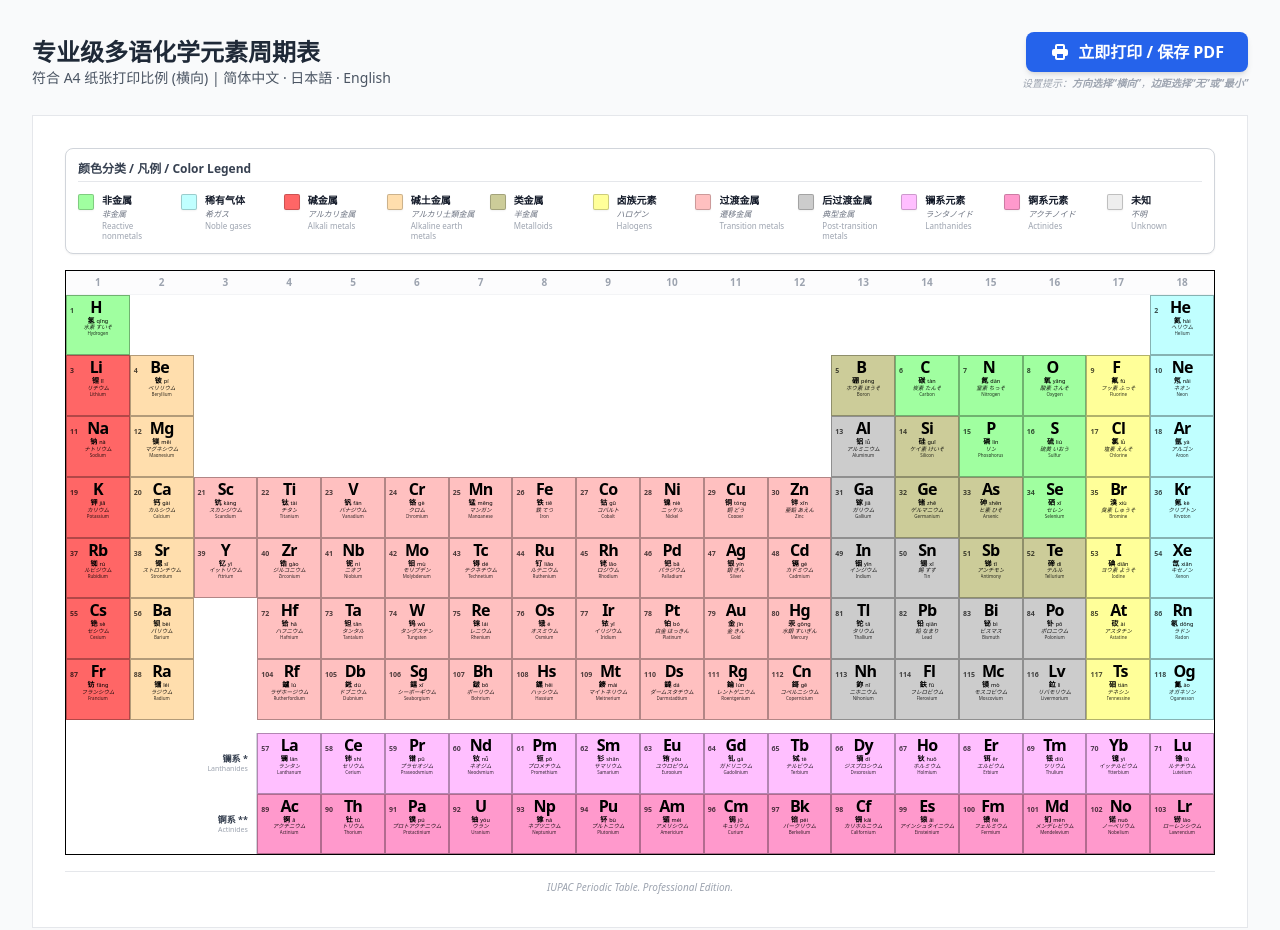
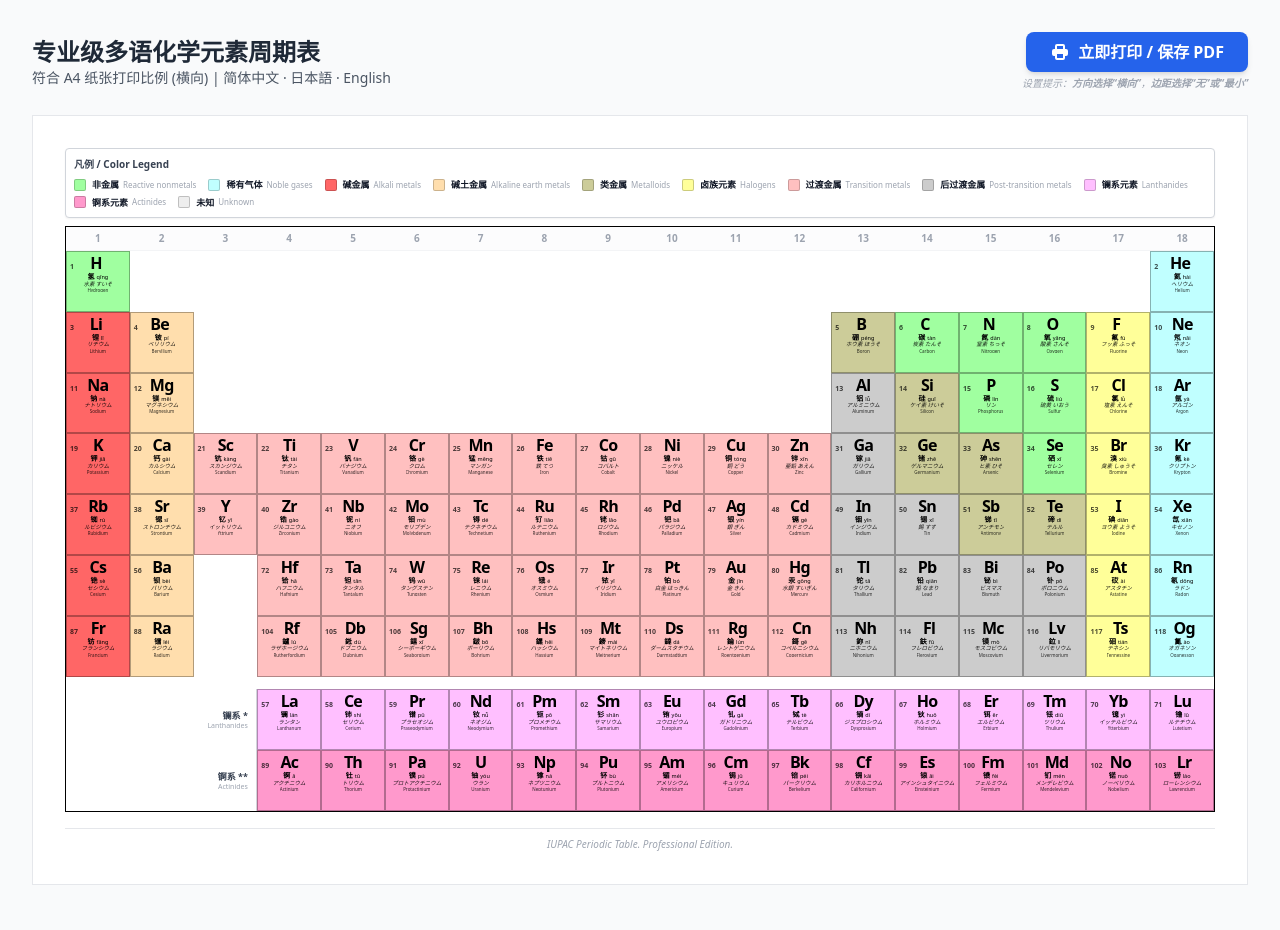
Before and after one commit to hera2019/ElementCell, a React (Vite) app: page / in a window 1280 px wide. Shown: the top 930 px of the page. Built offline with nearby package versions, Linux system fonts and the light colour scheme.

Commit message:
Refactor Legend component layout and styles

```diff
--- a/components/Legend.tsx
+++ b/components/Legend.tsx
@@ -10,22 +10,20 @@ const Legend: React.FC = () => {
   ];
 
   return (
-    <div className="flex flex-col gap-2 mb-4 p-3 bg-white border border-gray-300 rounded-lg shadow-sm print:shadow-none print:border-none print:p-0 print:mb-2">
-      <div className="font-bold text-xs mb-1 border-b border-gray-200 pb-1 text-gray-700 print:text-[8px] print:mb-0.5">
-        颜色分类 / 凡例 / Color Legend
+    <div className="flex flex-col gap-1 mb-2 p-2 bg-white border border-gray-300 rounded shadow-sm print:shadow-none print:border-none print:p-0 print:mb-1">
+      <div className="font-bold text-[10px] mb-0.5 text-gray-700 print:text-[8px] print:mb-0">
+        凡例 / Color Legend
       </div>
-      {/* 打印时使用更小的间距和字体 */}
-      <div className="grid grid-cols-2 sm:grid-cols-3 md:grid-cols-4 lg:grid-cols-6 xl:grid-cols-11 gap-2 print:flex print:flex-wrap print:gap-x-4 print:gap-y-0.5">
+      <div className="flex flex-wrap gap-x-3 gap-y-1 print:gap-x-2 print:gap-y-0">
         {categories.map((cat) => (
-          <div key={cat} className="flex items-start gap-2 print:gap-1 print:items-center">
+          <div key={cat} className="flex items-center gap-1.5 print:gap-1">
             <div
-              className="w-4 h-4 border border-black/20 rounded-sm shrink-0 shadow-sm print:w-2 print:h-2 print:shadow-none"
+              className="w-3 h-3 border border-black/20 rounded-sm shrink-0 print:w-2 print:h-2"
               style={{ backgroundColor: CATEGORY_COLORS[cat] }}
             />
-            <div className="flex flex-col gap-0.5 print:flex-row print:gap-1">
-              <span className="text-[10px] font-bold leading-tight text-gray-900 print:text-[7px]">{CATEGORY_LABELS[cat].zh}</span>
-              <span className="text-[8px] text-gray-500 italic leading-tight print:hidden">{CATEGORY_LABELS[cat].ja}</span>
-              <span className="text-[8px] text-gray-400 leading-tight print:text-[6px] print:italic">{CATEGORY_LABELS[cat].en}</span>
+            <div className="flex items-center gap-1">
+              <span className="text-[9px] font-bold text-gray-900 print:text-[7px]">{CATEGORY_LABELS[cat].zh}</span>
+              <span className="text-[8px] text-gray-400 print:text-[6px]">{CATEGORY_LABELS[cat].en}</span>
             </div>
           </div>
         ))}
```
